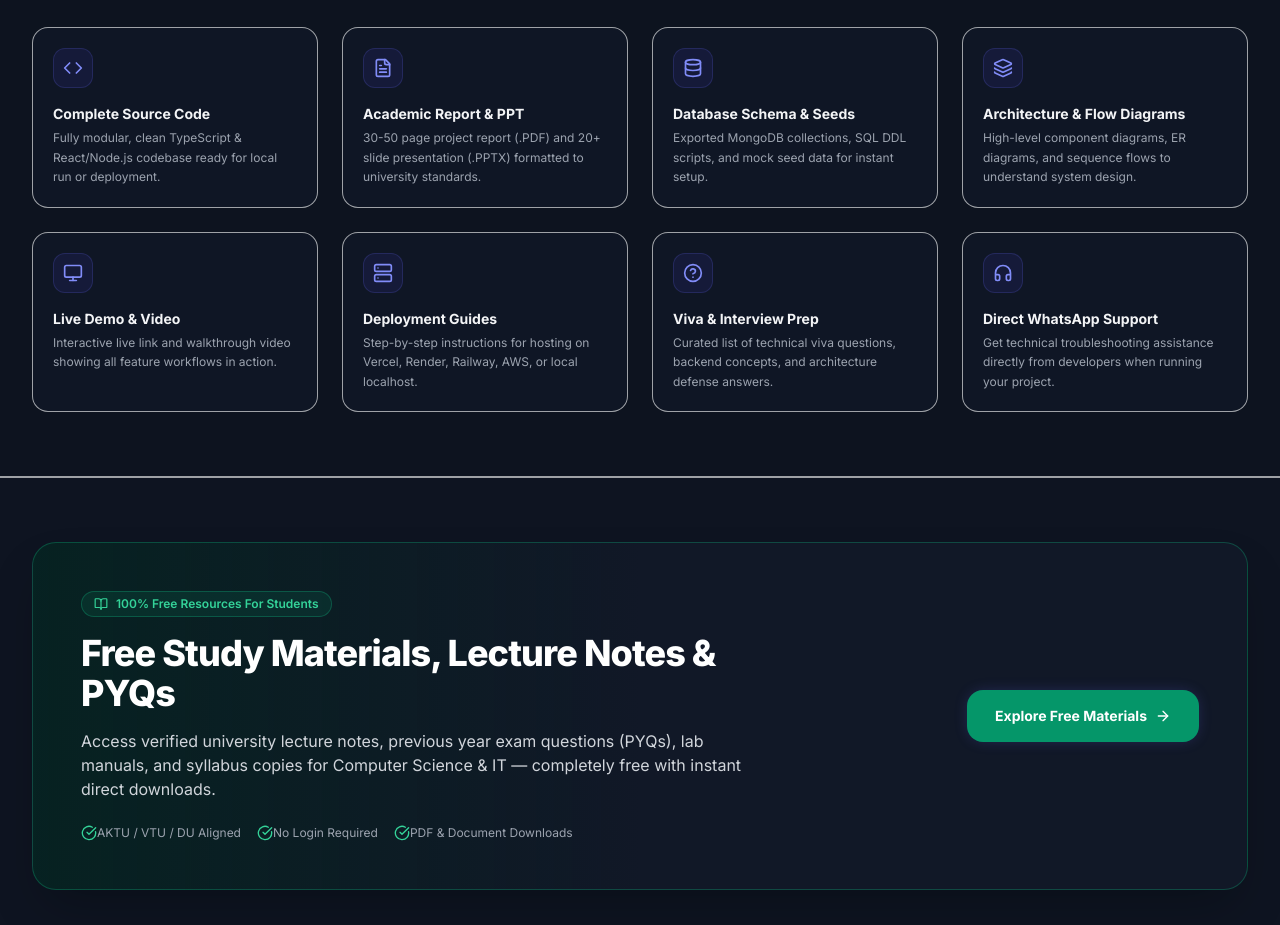
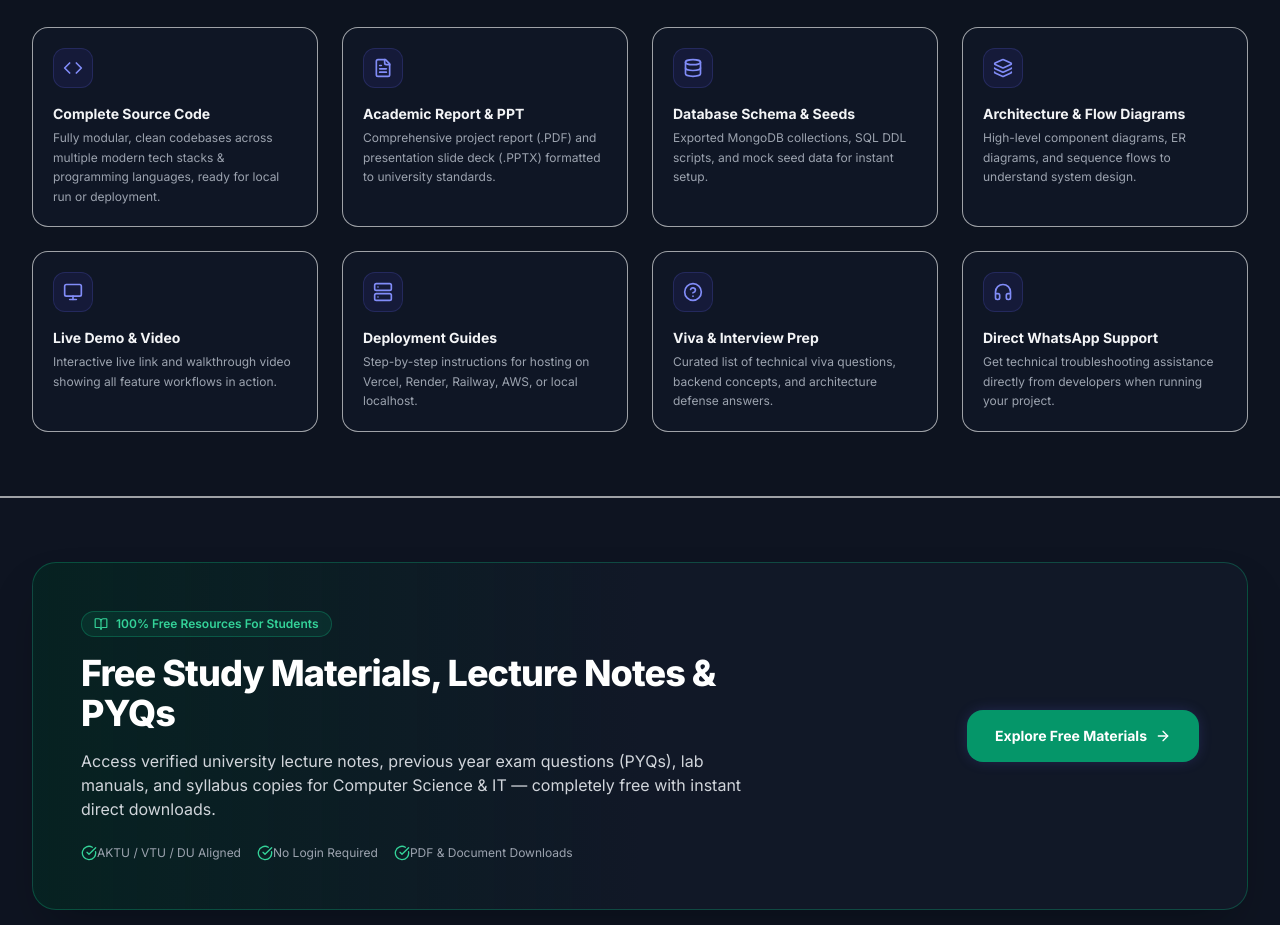
Before and after one commit to Sandeep798512/project-forge, a React (Vite) app in the folder frontend/: page / in a window 1280 px wide. Shown: the part 1980-2905 px from the top of the page. Built offline with nearby package versions, Linux system fonts and the light colour scheme; no server answers.

Commit message:
docs: update deliverables copy for multi-stack source code and report/ppt formatting

```diff
--- a/frontend/src/components/marketplace/TrustSection.tsx
+++ b/frontend/src/components/marketplace/TrustSection.tsx
@@ -6,12 +6,12 @@ export const TrustSection: React.FC = () => {
     {
       icon: Code,
       title: 'Complete Source Code',
-      desc: 'Fully modular, clean TypeScript & React/Node.js codebase ready for local run or deployment.',
+      desc: 'Fully modular, clean codebases across multiple modern tech stacks & programming languages, ready for local run or deployment.',
     },
     {
       icon: FileText,
       title: 'Academic Report & PPT',
-      desc: '30-50 page project report (.PDF) and 20+ slide presentation (.PPTX) formatted to university standards.',
+      desc: 'Comprehensive project report (.PDF) and presentation slide deck (.PPTX) formatted to university standards.',
     },
     {
       icon: Database,
```
